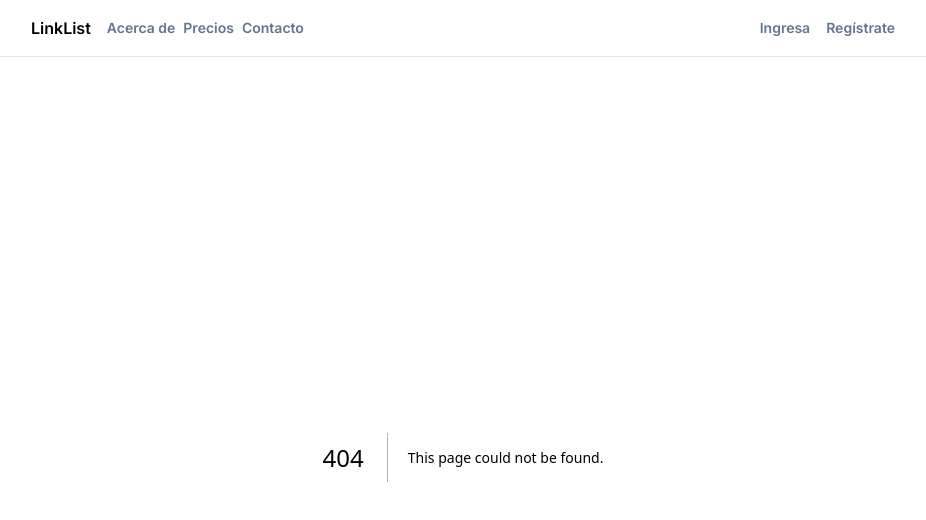
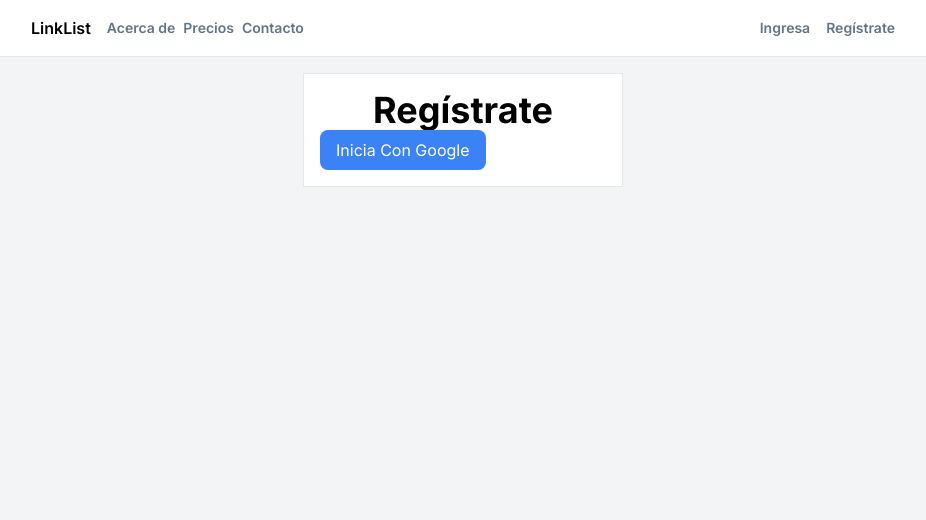
Before and after one commit to ravenbbs/linkly, a Next.js app: page /register in a window 1280 px wide. Before the commit this address had no page. Shown: the top 520 px of the page, without its empty margins (177-1103 px from the left). Built offline with nearby package versions, Linux system fonts and the light colour scheme.

Commit message:
Register Page

```diff
--- /dev/null
+++ b/src/app/register/page.js
@@ -0,0 +1,14 @@
+export default function Login() {
+  return (
+    <div>
+      <div className="bg-white border p-4 max-w-xs mx-auto mt-4">
+        <h1 className=" text-4xl font-bold text-center" >
+          Regístrate
+        </h1>
+        <button className="btn-primary text-white bg-blue-500">
+          Inicia Con Google
+        </button>
+      </div>
+    </div>
+  );
+}
```
